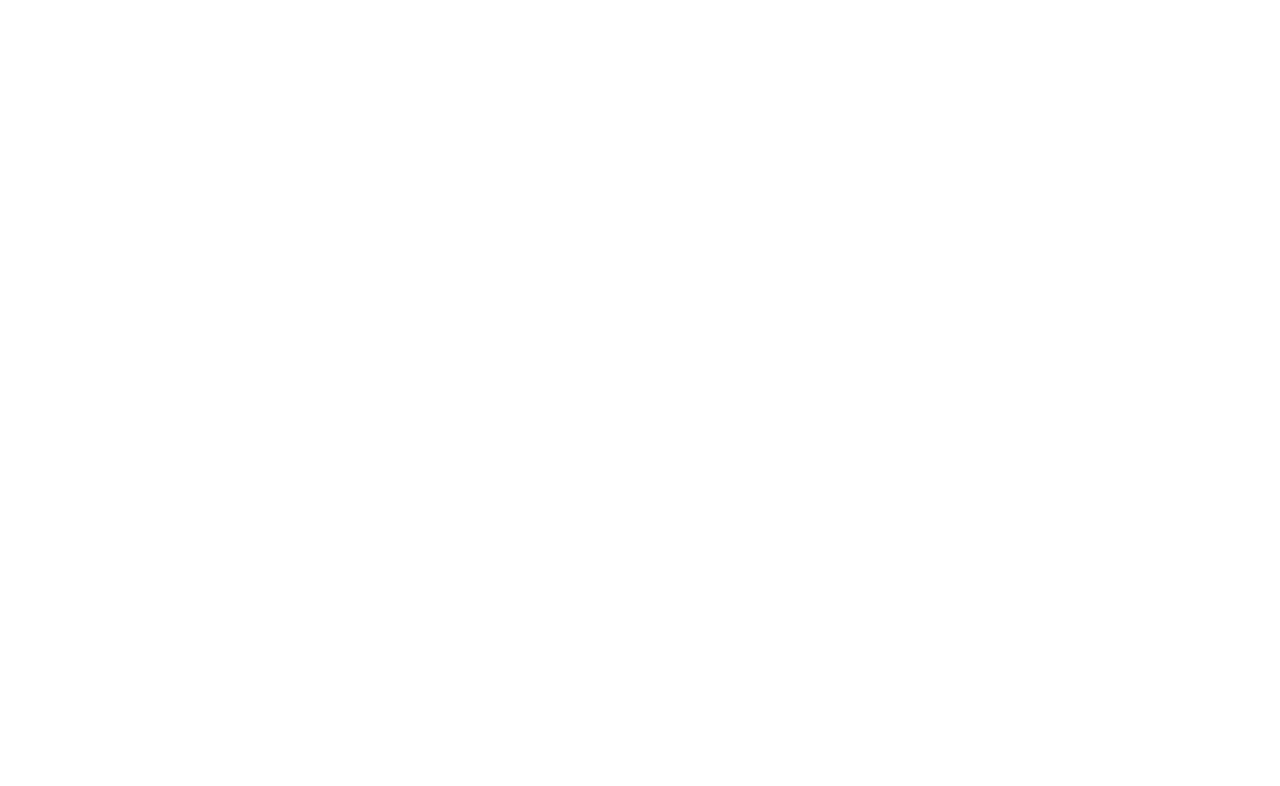
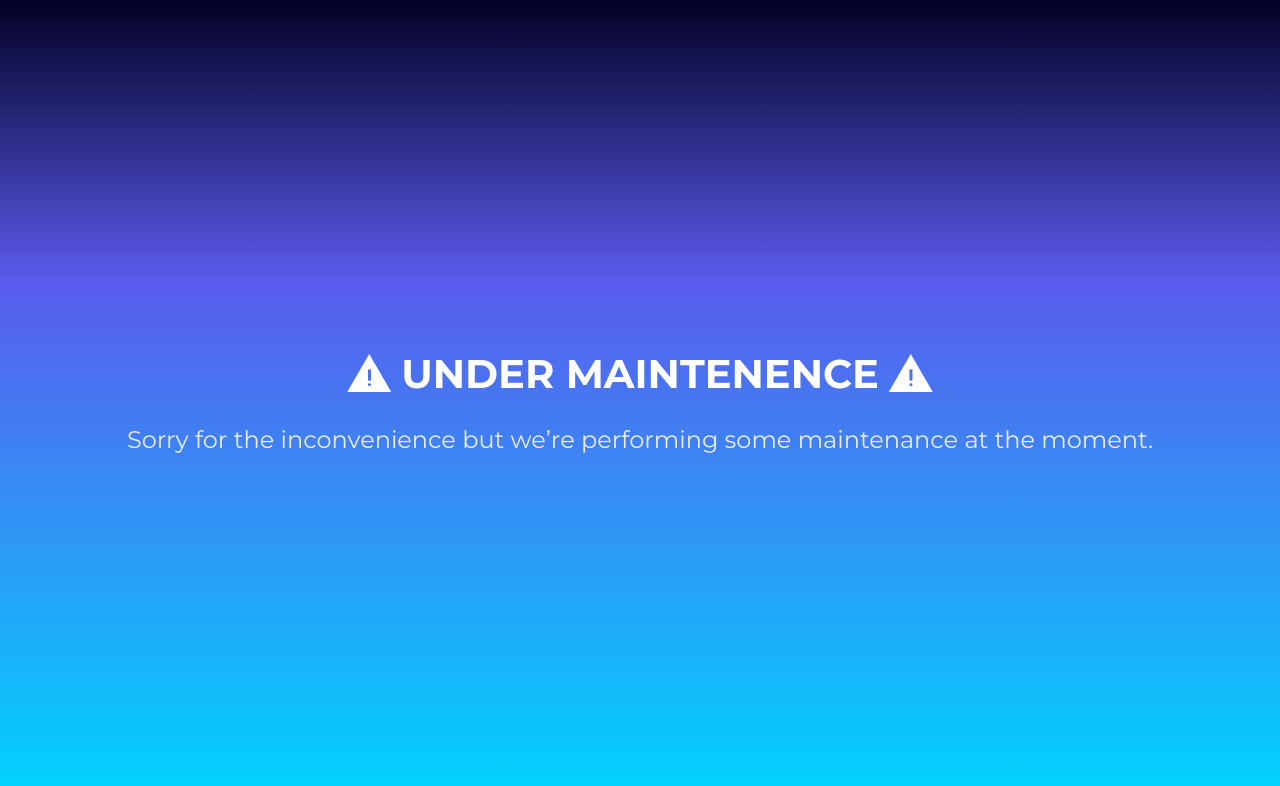
Before and after one commit to lymlive/maintenance-template, a website: page index.html in a window 1280 px wide. Drawn offline with nearby package versions, Linux system fonts and the light colour scheme.

Commit message:
#3 template and styling
Signed-off-by: Andrew Brunker <andrew.brunker@lymlive.com.au>

```diff
--- a/assets/css/reset.css
+++ b/assets/css/reset.css
@@ -37,6 +37,8 @@ category: global
 */
 html {
 	line-sizing: normal;
+	margin: 0;
+	padding: 0;
 }
 
 /* @docs
@@ -48,6 +50,7 @@ note: |
 category: global
 */
 body {
+	padding: 0;
 	margin: 0;
 }
 
--- a/assets/css/theme.css
+++ b/assets/css/theme.css
@@ -0,0 +1,51 @@
+.container {
+	width: 100vw;
+	height: 100vh;
+	background: rgba(0, 212, 255, 1);
+	background: linear-gradient(
+		180deg,
+		rgba(2, 0, 36, 1) 0%,
+		rgba(91, 91, 237, 1) 35%,
+		rgba(0, 212, 255, 1) 100%
+	);
+	display: flex;
+	justify-content: center;
+	align-items: center;
+}
+
+.content {
+	font-family: 'Montserrat', sans-serif;
+}
+
+.content__title {
+	text-transform: uppercase;
+	font-weight: bold;
+	font-size: 2.5rem;
+	color: hsl(0, 0%, 100%);
+	display: flex;
+	justify-content: center;
+	align-items: center;
+}
+
+.content__title--message {
+	text-align: center;
+}
+
+.content__title--symbol {
+	font-family: 'Material Symbols Sharp', sans-serif;
+	font-size: 3rem;
+}
+
+.content__message {
+	text-align: center;
+	font-size: 1.5rem;
+	color: hsl(0, 0%, 92%);
+}
+
+.material-symbols-sharp {
+	font-variation-settings: 'FILL' 1, 'wght' 400, 'GRAD' 0, 'opsz' 48;
+}
+
+.p__inline--0-5 {
+	padding-inline: 0.5rem;
+}
--- a/index.html
+++ b/index.html
@@ -5,9 +5,37 @@
 		<meta http-equiv="X-UA-Compatible" content="IE=edge" />
 		<meta name="viewport" content="width=device-width, initial-scale=1.0" />
 		<title>Under Maintenence</title>
+		<link
+			href="https://fonts.googleapis.com/css2?family=Montserrat:wght@400;700&display=swap"
+			rel="stylesheet" />
+		<link
+			rel="stylesheet"
+			href="https://fonts.googleapis.com/css2?family=Material+Symbols+Sharp:opsz,wght,FILL,GRAD@20..48,100..700,0..1,-50..200" />
 		<link rel="stylesheet" href="assets/css/reset.css" />
 		<link rel="stylesheet" href="assets/css/theme.css" />
 	</head>
-	<body></body>
+	<body>
+		<div class="container">
+			<div class="content">
+				<h1 class="content__title">
+					<span
+						class="material-symbols-sharp p__inline--0-5 content__title--symbol"
+						>warning</span
+					>
+					<span class="content__title--message">
+						Under Maintenence
+					</span>
+					<span
+						class="material-symbols-sharp p__inline--0-5 content__title--symbol"
+						>warning</span
+					>
+				</h1>
+				<p class="content__message">
+					Sorry for the inconvenience but we&rsquo;re performing some
+					maintenance at the moment.
+				</p>
+			</div>
+		</div>
+	</body>
 </html>
 <script src="assets/js/main.js"></script>
```
Also changed, not shown: 1 other file.
